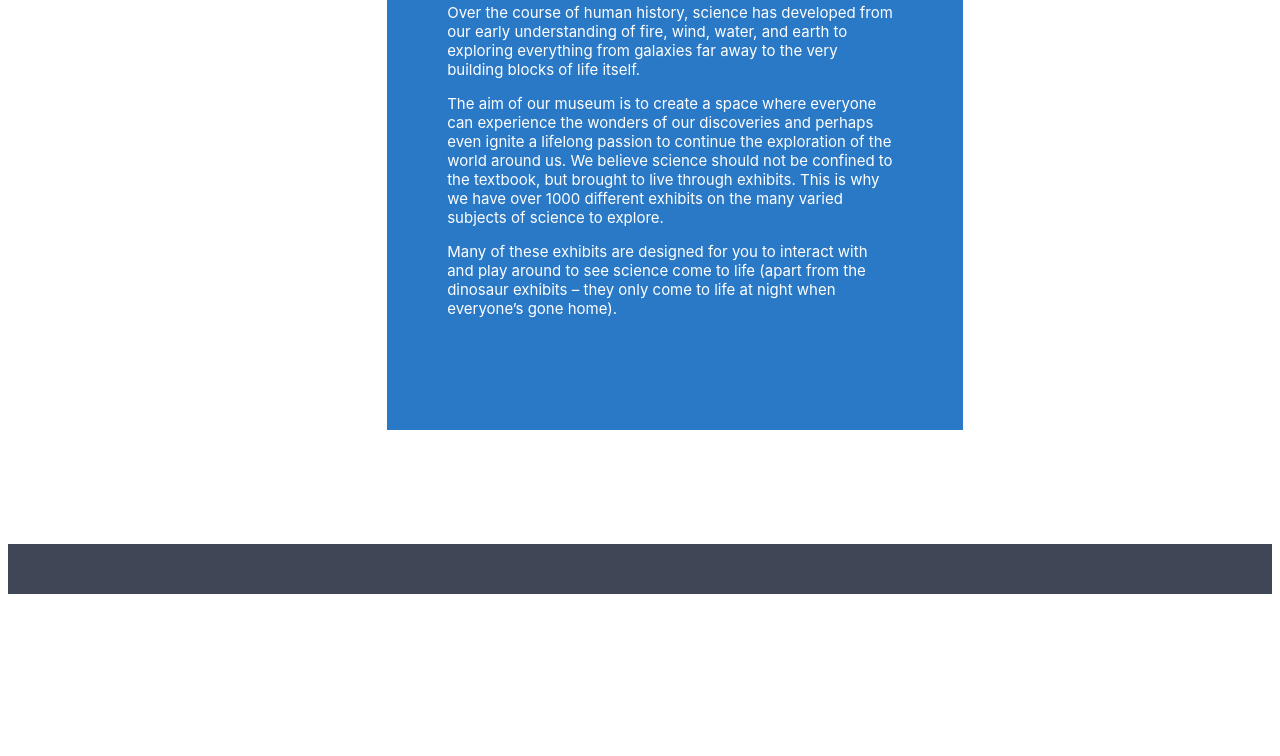
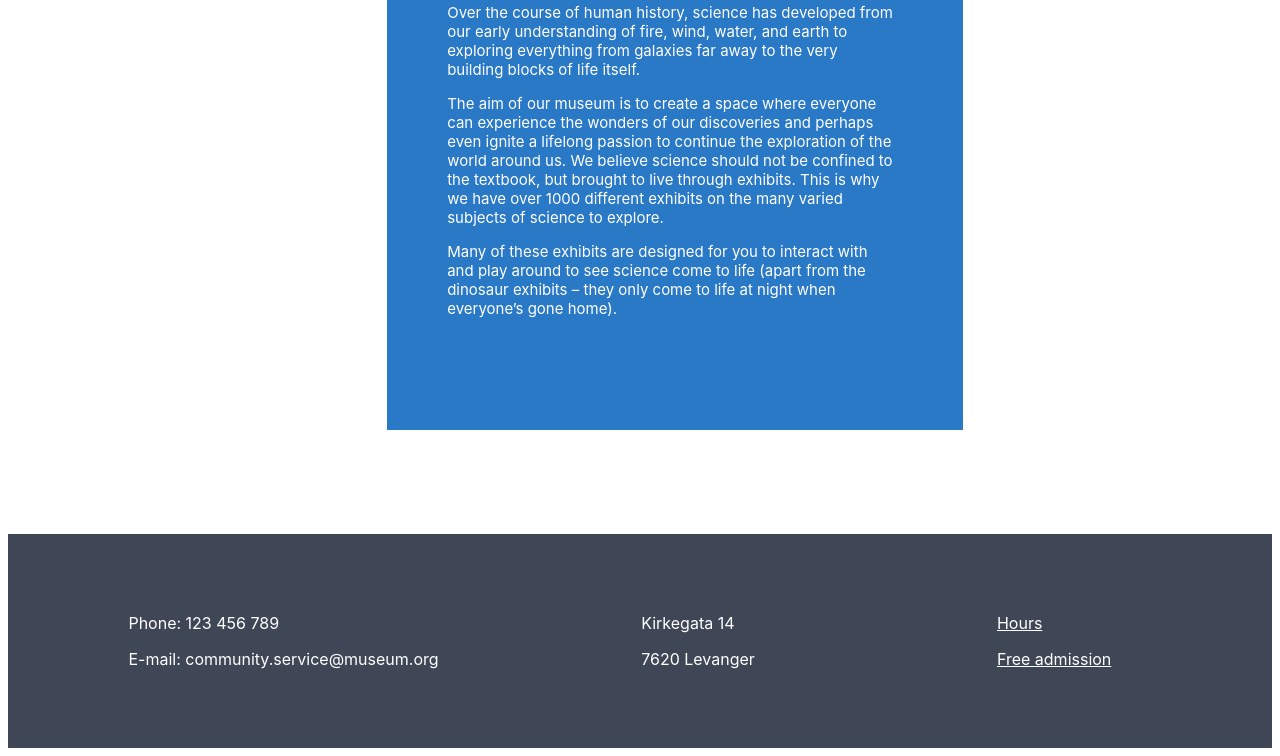
Before and after one commit to jkjode/semesterproject1, a plain HTML site: page index.html in a window 1280 px wide. Shown: the part 662-1418 px from the top of the page. Before the commit the page ends 1264 px from the top, so only its background shows below. Drawn offline with Linux system fonts and the light colour scheme; a web font is replaced by a local one.

Commit message:
footer content added

```diff
--- a/CSS/global.css
+++ b/CSS/global.css
@@ -206,10 +206,37 @@ nav {
 .footer {
   background-color: var(--greycsm);
   width: device-width;
-  height: 50px;
-  margin-top: 10px;
+  height: fit-content;
+  padding-top: 5%;
+  padding-bottom: 5%;
 }
 
+.footercontent {
+  margin-left: 20%;
+  align-content: center;
+  height: fit-content;
+}
+
+.footergrey {
+  display: grid;
+  grid-template-columns: auto auto auto;
+}
+
+.footergrey p {
+  font-family: Inter;
+  font-size: 16px;
+  color: var(--whitecsm);
+  margin-left: 10px;
+  height: fit-content;
+}
+
+a {
+  font-family: Inter;
+  font-size: 16px;
+  color: var(--whitecsm);
+  display: block;
+  margin: 16px 0 16px 10px;
+}
 
 
 
--- a/index.html
+++ b/index.html
@@ -79,7 +79,20 @@
     </section>
 
     <section class="footer">
-      <div class="grey"></div>
+      <div class="footergrey">
+        <div class="footercontent">
+          <p>Phone: 123 456 789</p>
+          <p>E-mail: community.service@museum.org</p>
+        </div>
+        <div class="footercontent">
+          <p>Kirkegata 14</p>
+          <p>7620 Levanger</p>
+        </div>
+        <div href="/visit.html" class="footercontent">
+          <a href="/visit.html">Hours</a>
+          <a href="/visit.html">Free admission</a>
+        </div>
+      </div>
     </section>
   </body>
 </html>
```
